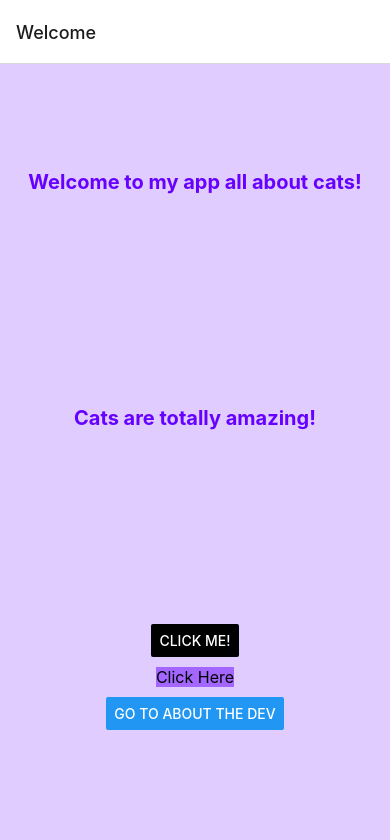
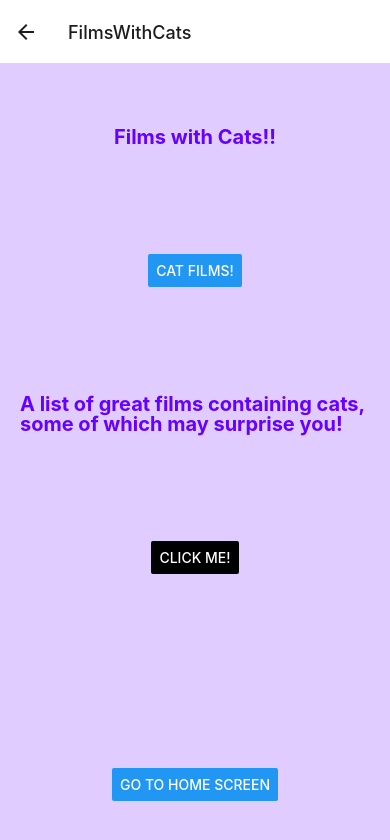
Before and after one commit to HsShortland/Love_of_cats, a React Native app: screen /FilmsWithCats in a window 390 px wide. Shown: the top 840 px of the page. Built offline with nearby package versions, Linux system fonts and the light colour scheme.

Commit message:
Create films with cats screen that is navigable

```diff
--- a/App.js
+++ b/App.js
@@ -1,5 +1,7 @@
 import HomeScreen from './src/Screens/HomeScreen';
 import AboutTheDev from './src/Screens/AboutTheDev';
+import CuteCats from './src/Screens/CuteCats';
+import FilmsWithCats from './src/Screens/FilmsWithCats';
 import { NavigationContainer } from '@react-navigation/native';
 import { createNativeStackNavigator } from '@react-navigation/native-stack';
 
@@ -15,6 +17,8 @@ const App = () =>{
     options={{title: 'Welcome'}}
     />
     <Stack.Screen name = "AboutTheDev" component ={AboutTheDev}/>
+    <Stack.Screen name = "CuteCats" component ={CuteCats}/>
+    <Stack.Screen name = "FilmsWithCats" component ={FilmsWithCats}/>
     </Stack.Navigator>
 </NavigationContainer>
   );
--- /dev/null
+++ b/src/Screens/FilmsWithCats.js
@@ -0,0 +1,69 @@
+import { StatusBar } from 'expo-status-bar';
+import { StyleSheet, Text, View, Button } from 'react-native';
+import Button1 from '../Components/Button1';
+import Button2 from '../Components/Button2';
+import * as React from 'react';
+import { NavigationContainer } from '@react-navigation/native';
+import { times } from 'lodash';
+
+class FilmsWithCats extends React.Component {
+
+    constructor() {
+        super()
+        this.state = { value: 0, data: null }
+    }
+
+    update = () => {
+        this.setState({ value: this.state.value + 1 })
+    }
+
+    componentDidUpdate() {
+        console.log(`the new value is: ${this.state.value}`)
+    }
+    async componentDidMount() {
+        console.log(`Films WIth Cats has successfully mounted: ${Date.now()}`)
+    }
+    render() {
+        return (
+            <View style={styles.container}>
+                <Text style={styles.text}>Films with Cats!!</Text>
+                <StatusBar style="auto" />
+                <Button title="Cat Films!" onPress={this.update}></Button>
+                <Text style={styles.text}>A list of great films containing cats, some of which may surprise you!</Text>
+                <Button1 ></Button1>
+                <Button2></Button2>
+                <Button title="Go to Home Screen"
+                    onPress={() =>
+                        this.props.navigation.navigate('Home')
+                    }></Button>
+            </View>
+        )
+    }
+}
+
+
+const styles = StyleSheet.create({
+    container: {
+        flex: 1,
+        backgroundColor: '#e0ccff',
+        alignItems: 'center',
+        justifyContent: 'space-around',
+
+    },
+    text: {
+        color: '#6600ff',
+        fontWeight: 'bold',
+        margin: 10,
+        padding: 10,
+        lineHeight: 20,
+        fontSize: 20
+    },
+    buttons: {
+        flex: 1,
+        flexGrow: 0.1,
+        alignItems: 'center',
+        justifyContent: 'center'
+    }
+});
+
+export default FilmsWithCats;
--- a/src/Screens/HomeScreen.js
+++ b/src/Screens/HomeScreen.js
@@ -15,6 +15,8 @@ export default function HomeScreen({navigation}) {
             <Button1></Button1>
             <Button2 details='Click Here'></Button2>
             <Button title="Go to About The Dev" onPress={() => navigation.navigate('AboutTheDev')}></Button>
+            <Button title="Go to Cute Cats" onPress={() => navigation.navigate('CuteCats')}></Button>
+            <Button title="Films with Cats" onPress={() => navigation.navigate('FilmsWithCats')}></Button>
         </View>
     </View>
 );
```
